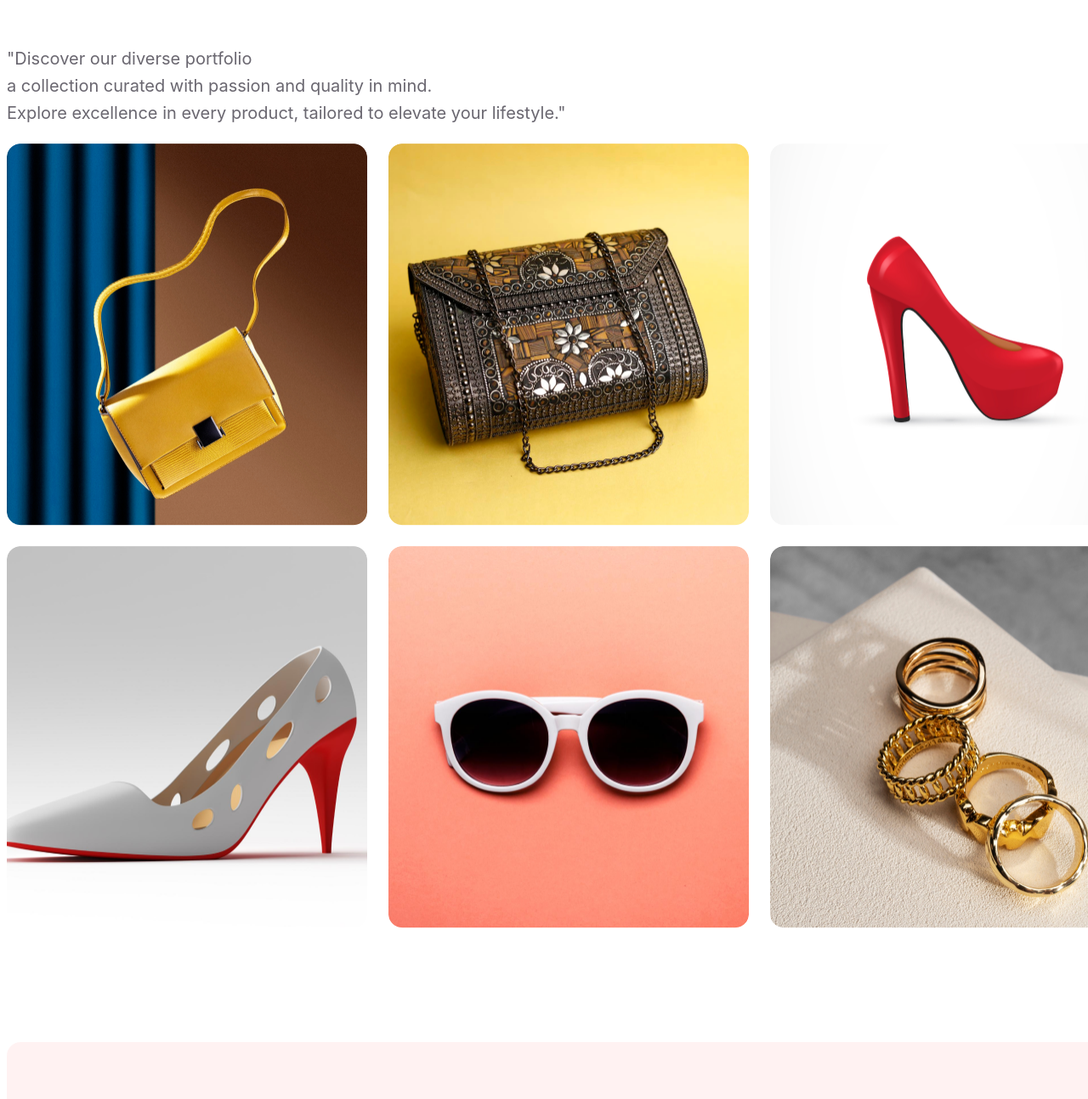
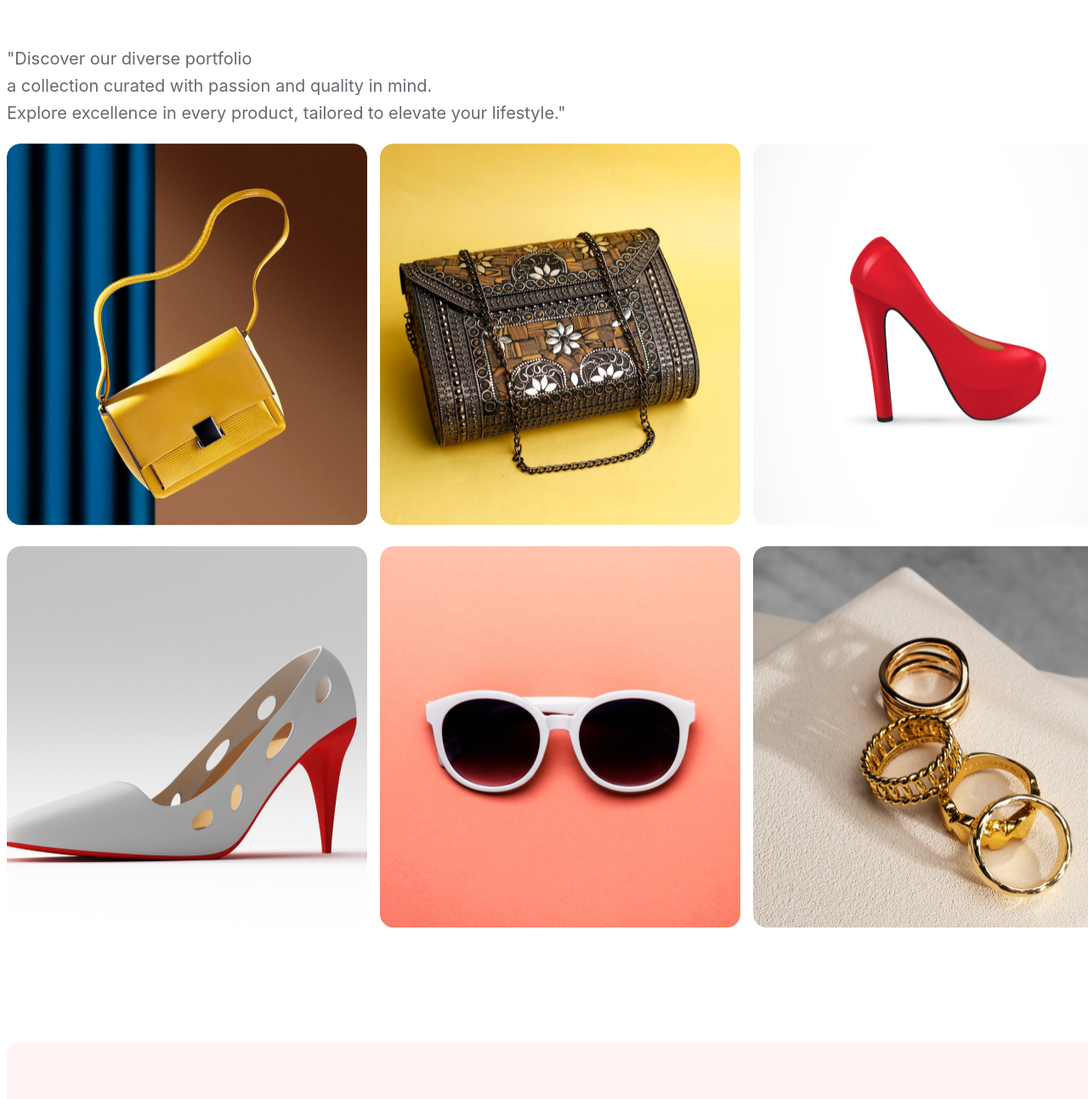
Before and after one commit to Pervage-Ahmed-Tuhin/Assignment-One-P-hero, a plain HTML site: page index.html in a window 1280 px wide. Shown: the part 5563-6857 px from the top of the page at 85% size. Drawn offline with Linux system fonts and the light colour scheme.

Commit message:
COmpleted the final adjustment

```diff
--- a/style/style.css
+++ b/style/style.css
@@ -388,8 +388,8 @@ header{
     /* width: 900px;
     margin: auto; */
     display: flex;
-    justify-content: space-around;
-    gap: 25px;
+    justify-content: space-between;
+    gap: 15px;
     align-items: center;
 }
 
@@ -402,8 +402,8 @@ header{
     /* width: 900px;
     margin: auto; */
     display: flex;
-    justify-content: space-around;
-    gap: 25px;
+    justify-content: space-between;
+    gap: 15px;
     align-items: center;
 }
 
```
